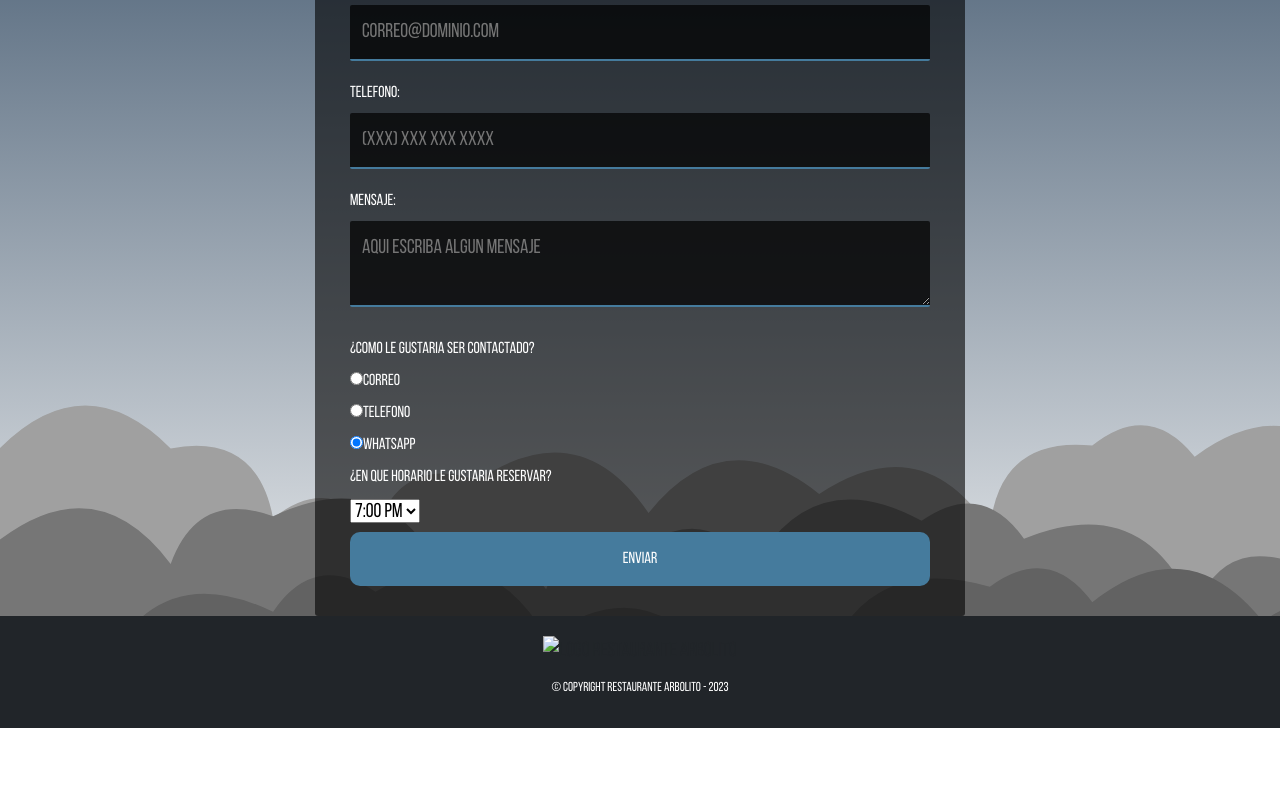
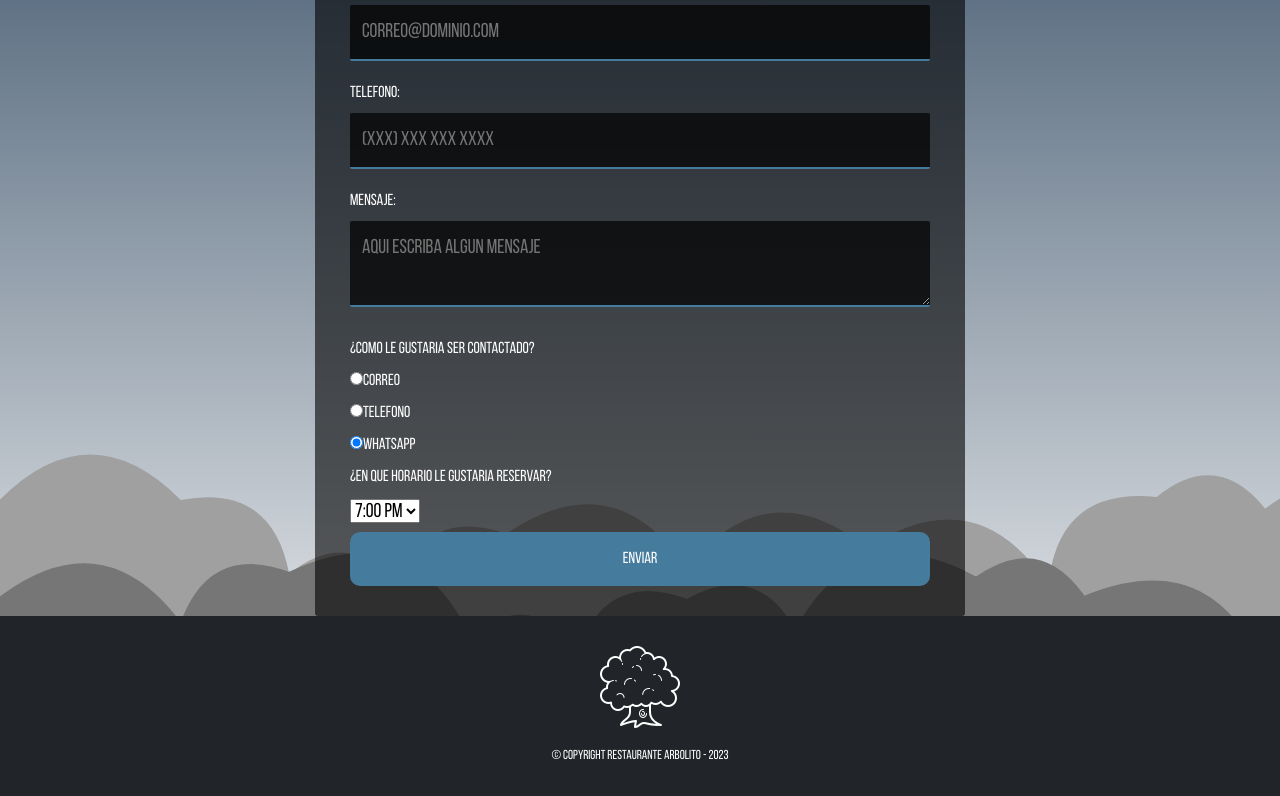
Before and after one commit to PaulMota10/PF-GarciaMota, a plain HTML site: page Paginas/reservar.html in a window 1280 px wide. Shown: the part 424-1220 px from the top of the page. Before the commit the page ends 1152 px from the top, so only its background shows below. Drawn offline with nearby package versions, Linux system fonts and the light colour scheme.

Commit message:
Modificacion link iconos en reservar.html

```diff
--- a/Paginas/reservar.html
+++ b/Paginas/reservar.html
@@ -4,7 +4,7 @@
     <meta charset="UTF-8">
     <meta http-equiv="X-UA-Compatible" content="IE=edge">
     <meta name="viewport" content="width=device-width, initial-scale=1.0">
-    <link rel="icon" href="Imagenes/ArbolitoIcon.png">
+    <link rel="icon" href="../Imagenes/ArbolitoIcon.png">
     <link rel="stylesheet" href="../CSS/reset.css">
     <link rel="stylesheet" href="../CSS/styles.css">
     <link href="https://cdn.jsdelivr.net/npm/bootstrap@5.3.0-alpha3/dist/css/bootstrap.min.css" rel="stylesheet" integrity="sha384-KK94CHFLLe+nY2dmCWGMq91rCGa5gtU4mk92HdvYe+M/SXH301p5ILy+dN9+nJOZ" crossorigin="anonymous">
@@ -121,7 +121,7 @@
     </main>
 
     <footer>
-        <img src="Imagenes/ArbolitoIcon.png" alt="Logo Restaurante Arbolito">
+        <img src="../Imagenes/ArbolitoIcon.png" alt="Logo Restaurante Arbolito">
         <p class="copyright">&copy Copyright Restaurante Arbolito - 2023</p>
     </footer>
 
```
